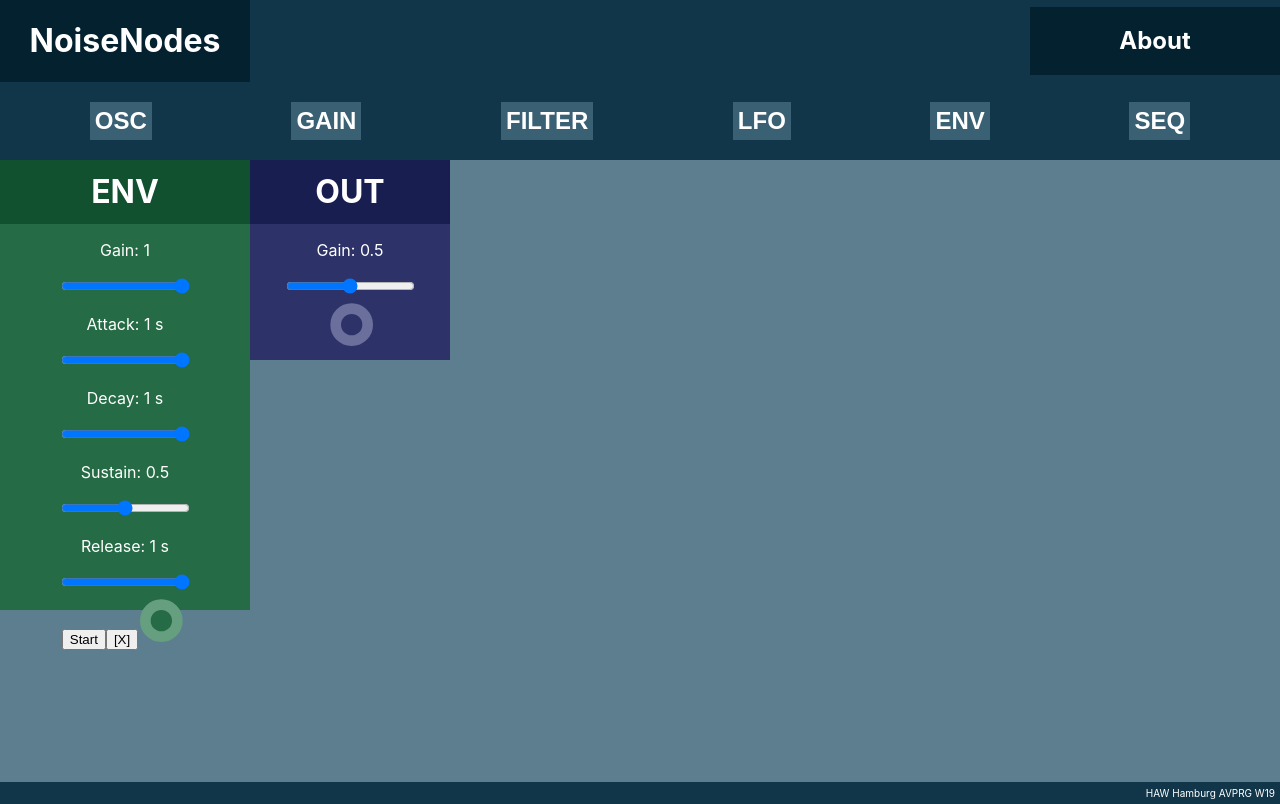
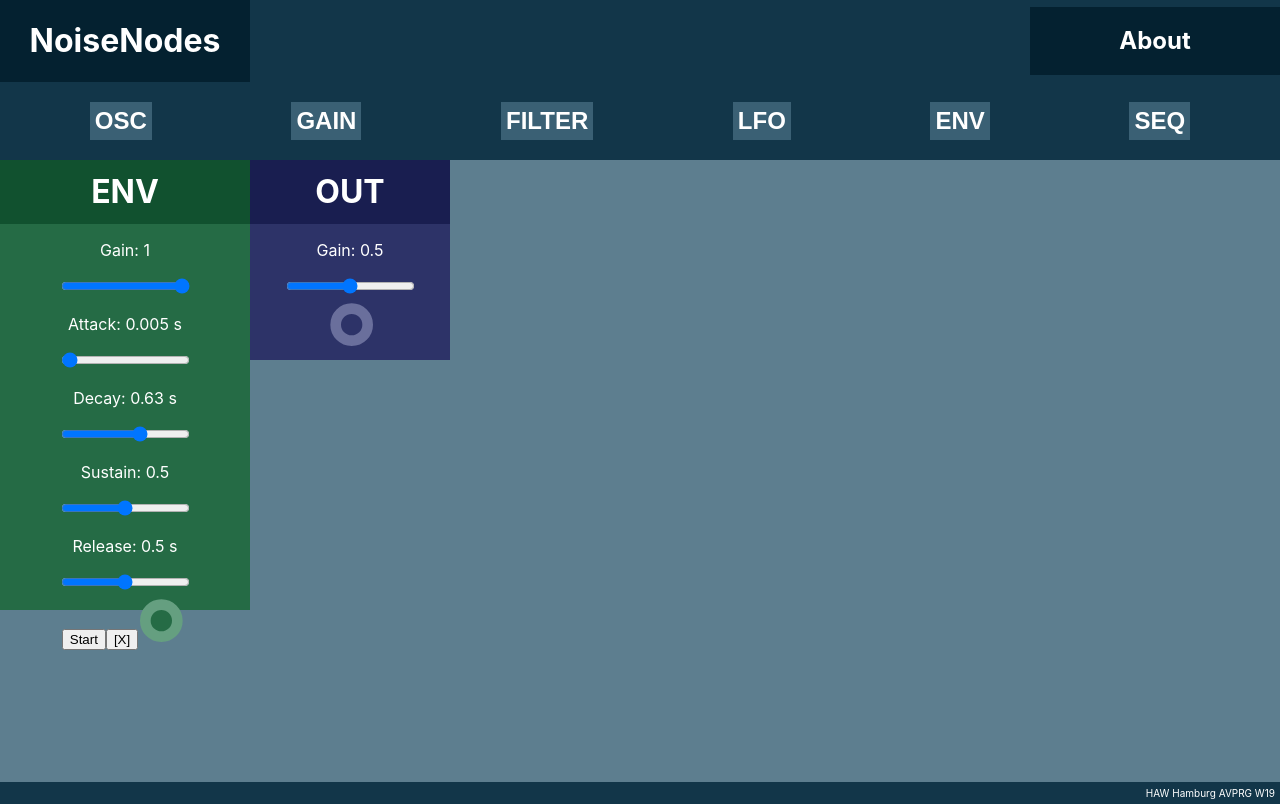
Before and after one commit to ychaw/noise-nodes, a React (Create React App) app: page / in a window 1280 px wide. Both pictures are taken after a click on the button "ENV". Built offline with nearby package versions, Linux system fonts and the light colour scheme.

Commit message:
Change default EnvelopeNode Param values

```diff
--- a/src/modules/EnvelopeNode.js
+++ b/src/modules/EnvelopeNode.js
@@ -4,7 +4,6 @@ import Setting from './Setting';
 import Param from './Param';
 
 class EnvelopeNode extends React.Component {
-
   constructor(props) {
       super(props);
       this.name = 'EnvelopeNode' + this.props.id;
@@ -15,10 +14,10 @@ class EnvelopeNode extends React.Component {
       this.state = {
         isPlaying: false,
         gain: new Param('gain', 1, 0, 1),
-        attack: new Param('attack', 1, 0, 1),
-        decay: new Param('decay', 1, 0, 1),
+        attack: new Param('attack', 0.005, 0, 1),
+        decay: new Param('decay', 0.626, 0, 1),
         sustain:  new Param('sustain', 0.5, 0, 1),
-        release: new Param('release', 1, 0, 1),
+        release: new Param('release', 0.5, 0, 1),
       }
       this.inputs = []
       this.outputs = [this.dsp.gain]
```
